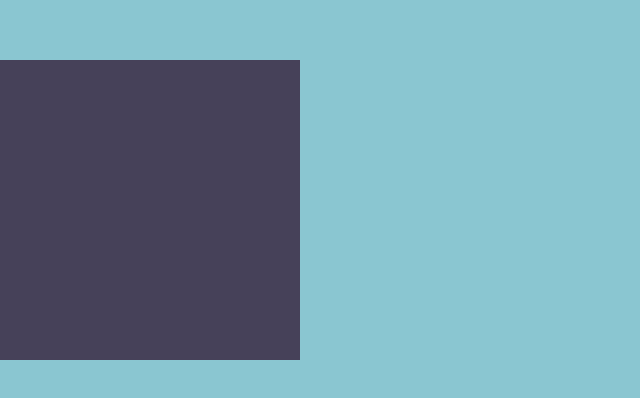
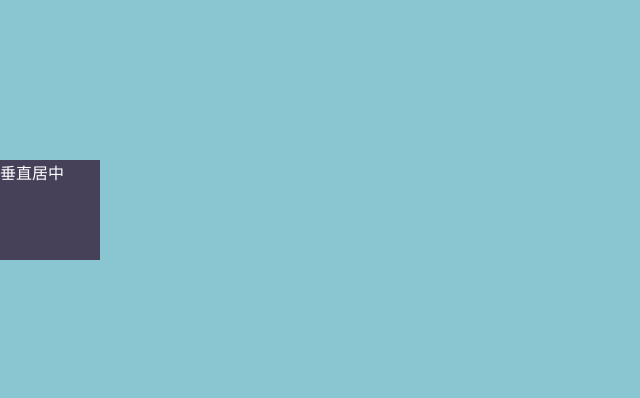
Before and after one commit to sebastiankennedy/learning-css, a plain HTML site: page layouts/center_vertically/demo3.html in a window 1280 px wide. Shown: the part 190-588 px from the top of the page, without its empty margins (0-640 px from the left). Drawn offline with Linux system fonts and the light colour scheme.

Commit message:
Layouts - Center Vertically

```diff
--- a/layouts/center_vertically/demo3.html
+++ b/layouts/center_vertically/demo3.html
@@ -10,24 +10,29 @@
         body {
             margin: 0;
             padding: 0;
+            color:#ffffff;
             width: 100vw;
             height: 100vh;
             background-color: #8ac6d1;
+        }
+
+        #container {
+            width: 100px;
+            height: 100px;
+            background-color: #464159;
+        }
+    </style>
+    <style>
+        body {
             display: flex;
             flex-direction: column;
             justify-content: center;
-        }
-
-        #container {
-            width: 300px;
-            height: 300px;
-            background-color: #464159;
         }
     </style>
 </head>
 <body>
 <div id="container">
-
+    垂直居中
 </div>
 </body>
 </html>
```
